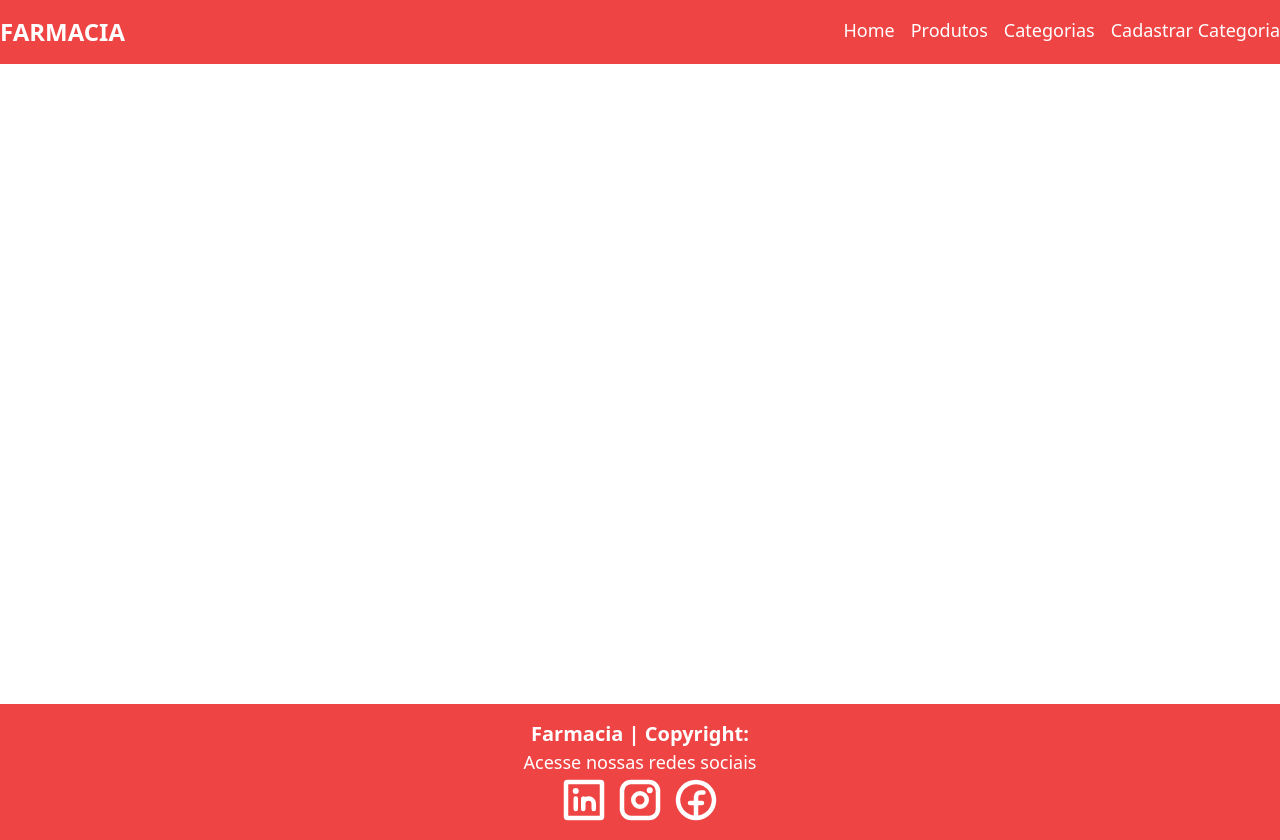
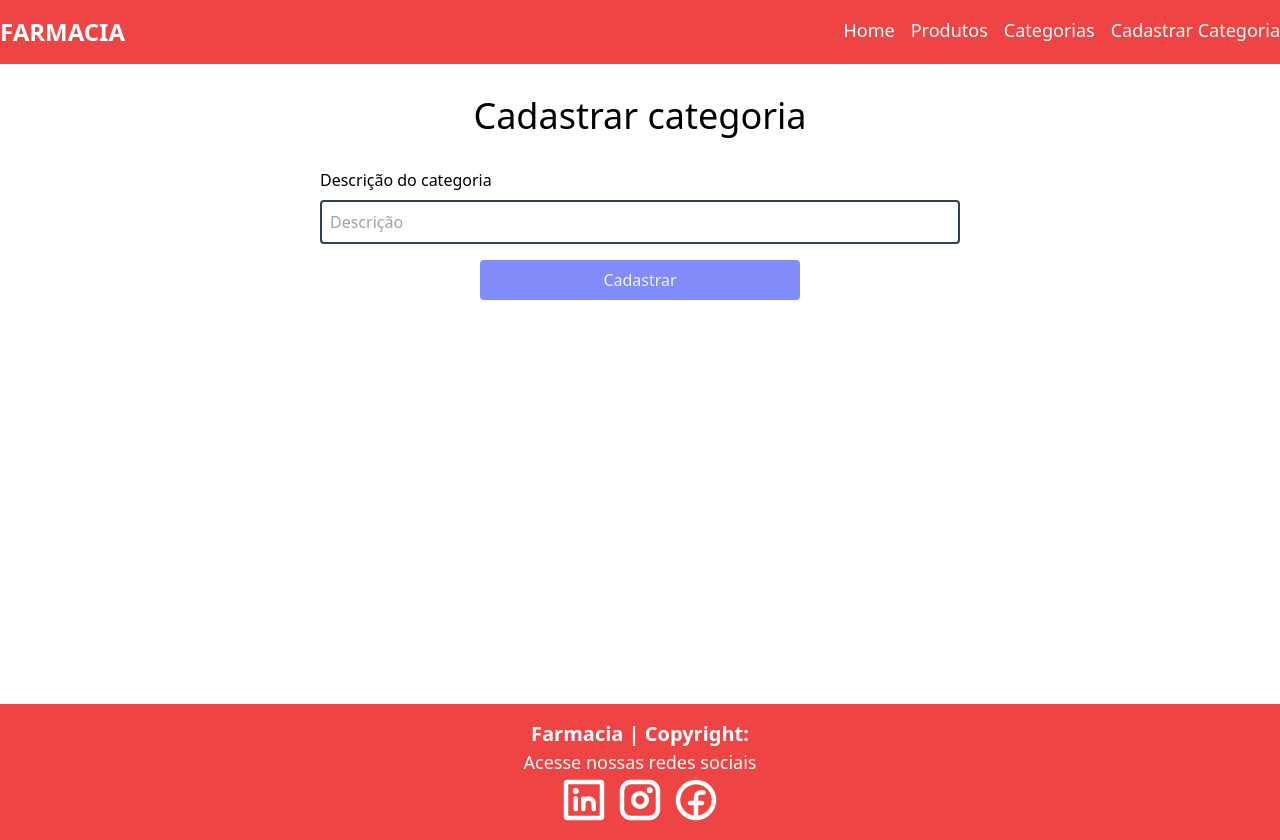
Before and after one commit to Yannssouza/farmacia-frontend, a React (Vite) app: page /cadastroCategoria in a window 1280 px wide. Built offline with nearby package versions, Linux system fonts and the light colour scheme.

Commit message:
CRUD cadastrar

```diff
--- a/src/App.tsx
+++ b/src/App.tsx
@@ -6,6 +6,7 @@ import Footer from "./components/footer/Footer";
 import { BrowserRouter, Route, Routes } from "react-router-dom";
 import Home from "./pages/home/Home";
 import ListaCategorias from "./components/categorias/listaCategorias/ListaCategorias";
+import FormularioCategoria from "./components/categorias/formularioCategorias/FormularioCategoria";
 
 function App() {
   return (
@@ -16,6 +17,14 @@ function App() {
           <Routes>
             <Route path="/" element={<Home />} />
             <Route path="/categorias" element={<ListaCategorias />} />
+            <Route
+              path="/cadastroCategoria"
+              element={<FormularioCategoria />}
+            />
+            <Route
+              path="/editarCategoria/:id"
+              element={<FormularioCategoria />}
+            />
           </Routes>
         </div>
         <Footer />
--- /dev/null
+++ b/src/components/categorias/formularioCategorias/FormularioCategoria.tsx
@@ -0,0 +1,29 @@
+import React from "react";
+
+function FormularioCategoria() {
+  return (
+    <div className="container flex flex-col items-center justify-center mx-auto">
+      <h1 className="text-4xl text-center my-8">Cadastrar categoria</h1>
+
+      <form className="w-1/2 flex flex-col gap-4">
+        <div className="flex flex-col gap-2">
+          <label htmlFor="descricao">Descrição do categoria</label>
+          <input
+            type="text"
+            placeholder="Descrição"
+            name="descricao"
+            className="border-2 border-slate-700 rounded p-2"
+          />
+        </div>
+        <button
+          className="rounded text-slate-100 bg-indigo-400 hover:bg-indigo-800 w-1/2 py-2 mx-auto block"
+          type="submit"
+        >
+          Cadastrar
+        </button>
+      </form>
+    </div>
+  );
+}
+
+export default FormularioCategoria;
--- a/src/components/navbar/Navbar.tsx
+++ b/src/components/navbar/Navbar.tsx
@@ -1,7 +1,8 @@
-import { Link, useNavigate } from "react-router-dom";
-import React from "react";
+import React, { useContext } from 'react'
+import { Link, useNavigate } from 'react-router-dom'
 
 function Navbar() {
+
   return (
     <>
       <div className="w-full bg-red-500 text-white flex justify-center py-4">
@@ -16,7 +17,7 @@ function Navbar() {
             <Link to="/categorias" className="hover:underline">
               Categorias
             </Link>
-            <div className="hover:underline">Cadastrar Categoria</div>
+            <Link to='/cadastroCategoria' className='hover:underline'>Cadastrar Categoria</Link>
           </div>
         </div>
       </div>
```
Also changed, not shown: src/components/categorias/listaCategorias/ListaCategorias.tsx (+7 -10 lines).
